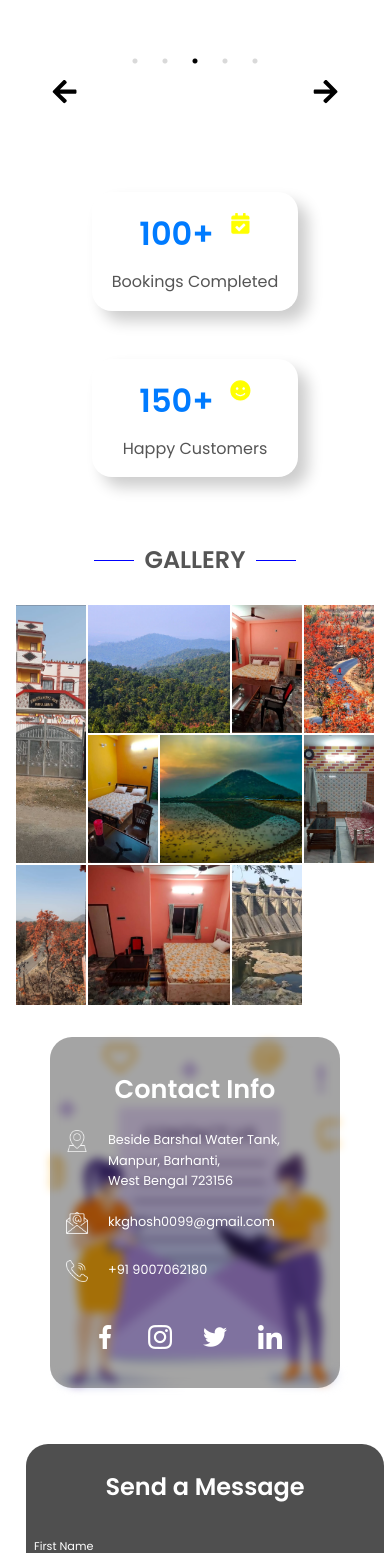
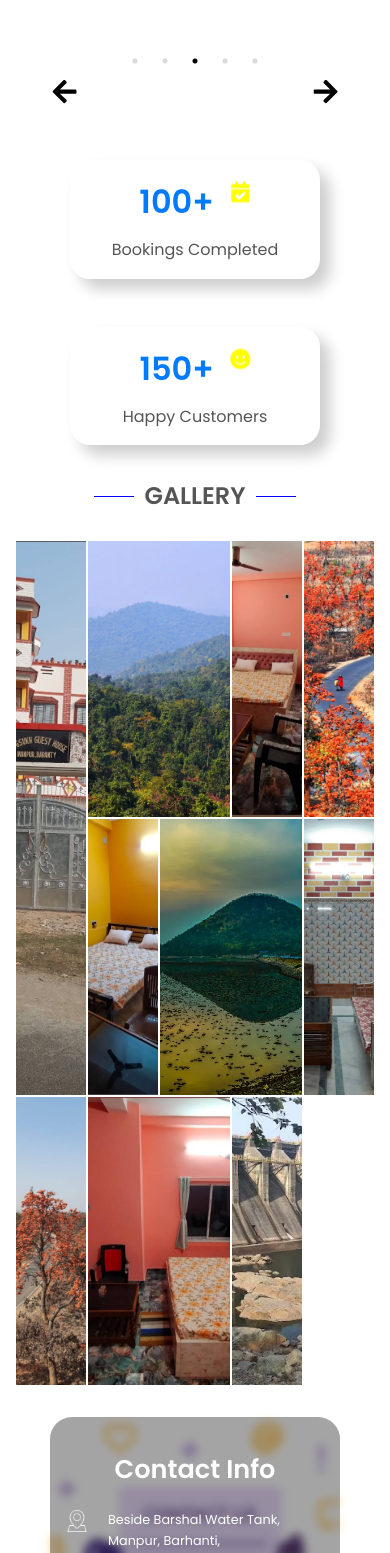
Before and after one commit to Pavan7201/Guest_House, a React (Create React App) app: page / in a window 390 px wide. Shown: the part 2645-4198 px from the top of the page. Built offline with nearby package versions, Linux system fonts and the light colour scheme; the HTML template or start-up script is replaced by a standard one.

Commit message:
Gallery Page CSS Updated

```diff
--- a/src/css/Count.css
+++ b/src/css/Count.css
@@ -74,7 +74,7 @@
 
 @media (max-width: 1024px) {
   .section6__container {
-    padding: 3rem 3rem !important;
+    padding: 1rem 1rem !important;
   }
 
   .slick-track {
--- a/src/css/Gallery.css
+++ b/src/css/Gallery.css
@@ -93,7 +93,7 @@
 
 @media (max-width: 480px) {
   .container11 {
-    min-height: 400px;
+    min-height: 100vh;
   }
 
   .section7__subheader h1 {
```
